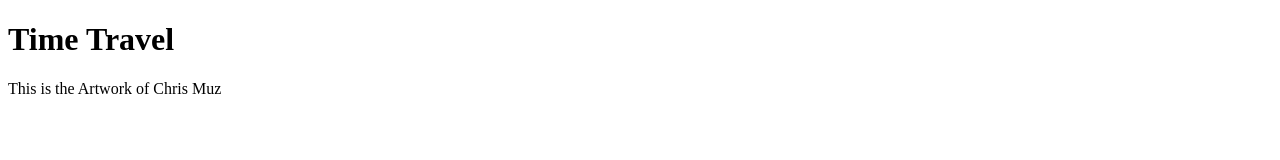
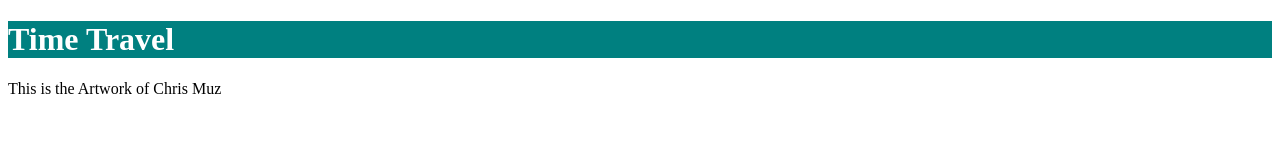
Before and after one commit to cmuzquiz/cmuzquiz.github.io, a plain HTML site: page index.html in a window 1280 px wide. Drawn offline with Linux system fonts and the light colour scheme.

Commit message:
Final changes

```diff
--- a/HTML/style.css
+++ /dev/null
@@ -1,4 +0,0 @@
-h1 {
-	color: white;
-background-color: teal;
-}
--- a/index.html
+++ b/index.html
@@ -1,12 +1,13 @@
 <!DOCTYPE html>
 <html>
-	<head>
-		<title>Time Travel</title>
-	</head>
+<head>
+    <title>Time Travel</title>
+    <link rel="stylesheet" type="text/css" href="style.css">
+</head>
+<body>
+<h1>Time Travel</h1>
+<p>This is the Artwork of Chris Muz</p>
 
-	<body>
-		<h1>Time Travel</h1>
 
-		<p>This is the Artwork of Chris Muz</p>
-	</body>
+</body>
 </html>
```
